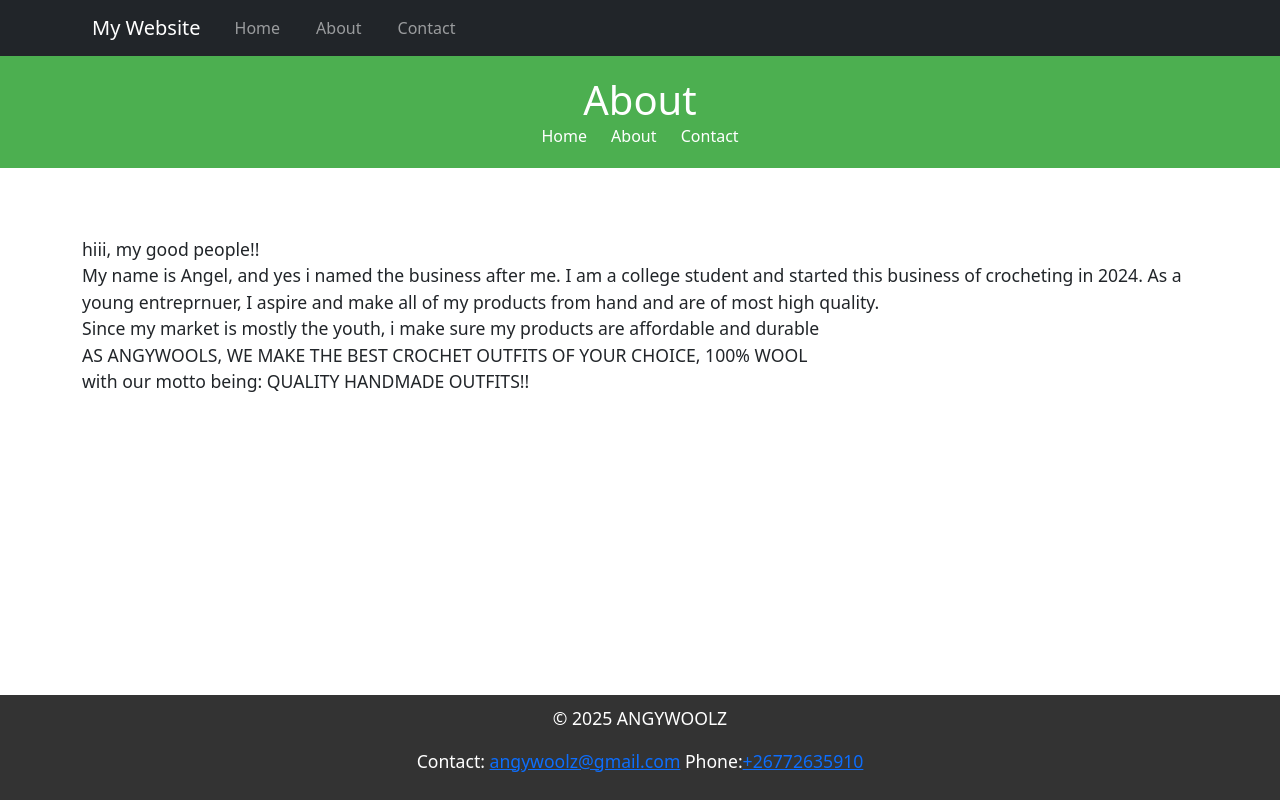
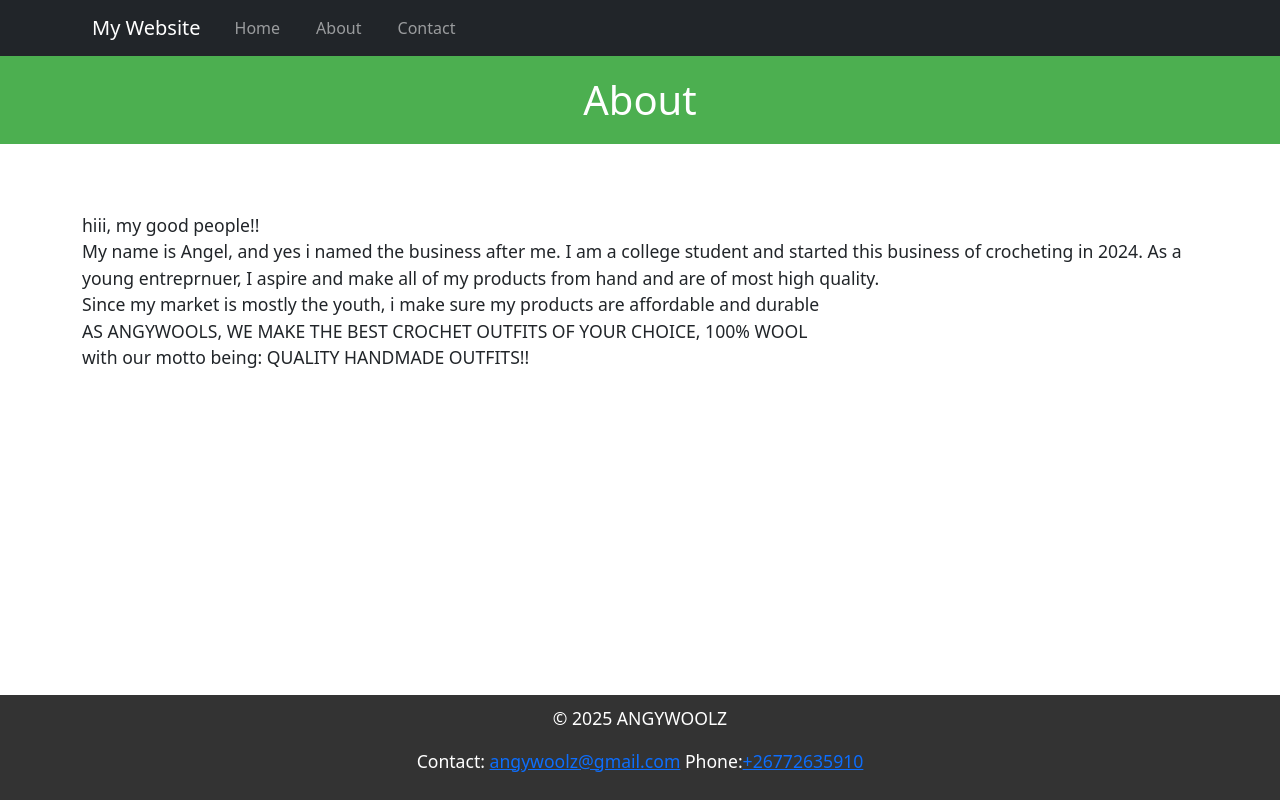
Before and after one commit to bida24-052/angy_woolz, a plain HTML site: page about.html in a window 1280 px wide. Drawn offline with nearby package versions, Linux system fonts and the light colour scheme.

Commit message:
Update about.html

```diff
--- a/about.html
+++ b/about.html
@@ -53,11 +53,6 @@
 <body>
     <header>
         <h1>About</h1>
-        <nav>
-           <a href="index.html">Home</a>
-           <a href="about.html">About</a>
-           <a href="contact.html">Contact</a>
-        </nav>
     </header>
     <main class="container my-5">
 
```
